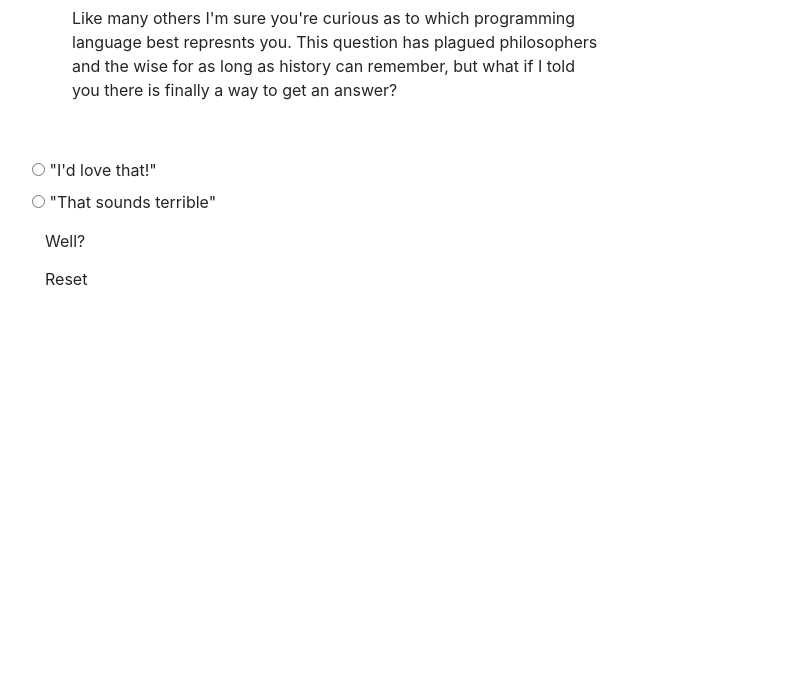
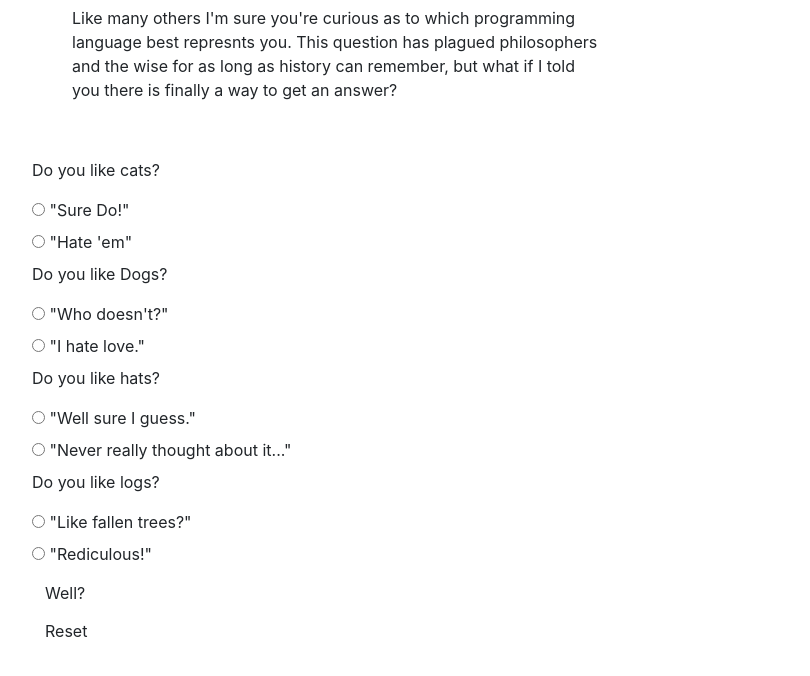
Before and after one commit to Thisisjameswyn/pro-language-selector, a plain HTML site: page index.html in a window 1280 px wide. Shown: the part 90-766 px from the top of the page, without its empty margins (53-863 px from the left). Drawn offline with Linux system fonts and the light colour scheme.

Commit message:
changing my direection and going with a additive radio button

```diff
--- a/css/styles.css
+++ b/css/styles.css
@@ -19,7 +19,7 @@
   display:none;
 }
 
-.question1{
+/* .question1{
   display:none;
 }
 
@@ -29,4 +29,4 @@
 
 .question3{
   display:none;
-}
+} */
--- a/index.html
+++ b/index.html
@@ -19,35 +19,73 @@
       <img src="img/c5af821f4f82523ed92d1315ec578846.jpg" alt="You didn't say the magic word">
     </div>
 
-    <div class="question1">
-      <h1>Do you like cats?</h1>
-      <p>Like many others I'm sure you're curious as to which programming language best represnts you.  This question has plagued philosophers and the wise for as long as history can remember, but what if I told you there is finally a way to get an answer?</p>
-    </div>
-
-    <div class="question2">
-      <h1>Do you like dogs?</h1>
-      <p>Like many others I'm sure you're curious as to which programming language best represnts you.  This question has plagued philosophers and the wise for as long as history can remember, but what if I told you there is finally a way to get an answer?</p>
-    </div>
-
-    <div class="question3">
-      <h1>Do you like hats?</h1>
-      <p>Like many others I'm sure you're curious as to which programming language best represnts you.  This question has plagued philosophers and the wise for as long as history can remember, but what if I told you there is finally a way to get an answer?</p>
-    </div>
-
     <div class="selector">
       <form id="welcomeSelect">
+
+        <div class="question1">
+          <p>Do you like cats?</p>
           <div class="radio">
             <label>
               <span id="yesBtn"><input type="radio" name="question1" value="yes"></span>
-            "I'd love that!"
+              "Sure Do!"
             </label>
           </div>
           <div class="radio">
             <label>
               <span id="noBtn"><input type="radio" name="question1" value="no"></span>
-            "That sounds terrible"
+              "Hate 'em"
             </label>
           </div>
+        </div>
+
+        <div class="question2">
+          <p>Do you like Dogs?</p>
+          <div class="radio">
+            <label>
+              <span id="yesBtn"><input type="radio" name="question2" value="yes"></span>
+              "Who doesn't?"
+            </label>
+          </div>
+          <div class="radio">
+            <label>
+              <span id="noBtn"><input type="radio" name="question2" value="no"></span>
+              "I hate love."
+            </label>
+          </div>
+        </div>
+
+        <div class="question3">
+          <p>Do you like hats?</p>
+          <div class="radio">
+            <label>
+              <span id="yesBtn"><input type="radio" name="question3" value="yes"></span>
+              "Well sure I guess."
+            </label>
+          </div>
+          <div class="radio">
+            <label>
+              <span id="noBtn"><input type="radio" name="question3" value="no"></span>
+              "Never really thought about it..."
+            </label>
+          </div>
+        </div>
+
+        <div class="question4">
+          <p>Do you like logs?</p>
+          <div class="radio">
+            <label>
+              <span id="yesBtn"><input type="radio" name="question4" value="yes"></span>
+              "Like fallen trees?"
+            </label>
+          </div>
+          <div class="radio">
+            <label>
+              <span id="noBtn"><input type="radio" name="question4" value="no"></span>
+              "Rediculous!"
+            </label>
+          </div>
+        </div>
+
         <button type="submit" class="btn">Well?</button>
       </form>
       <form id="reset">
```
Lines whose indentation alone changed are shown as unchanged.
